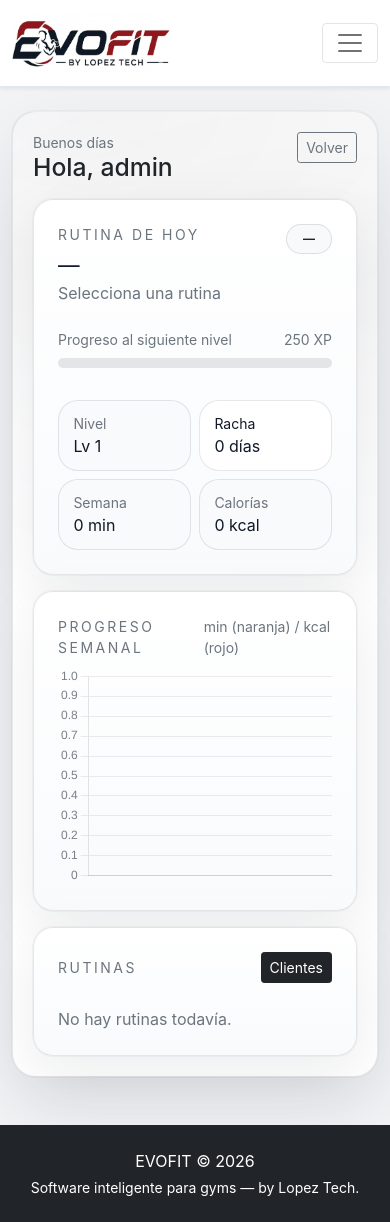
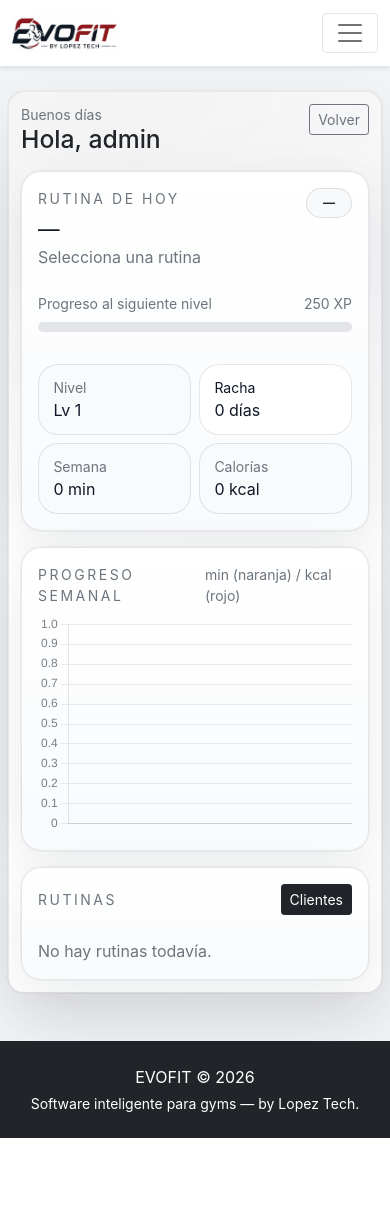
Before and after one commit to LopezTechLT/evofit, a Flask app: page /fitness in a window 390 px wide. After the commit the page ends 1138 px from the top, so only its background shows below. Run offline with Flask 3, Linux system fonts and the light colour scheme; a user stored in the database is signed in; data comes from the database, SQL or seed files in the repository; data that the repository does not hold is empty.

Commit message:
Make all templates fully responsive for mobile

```diff
--- a/backend/static/css/style.css
+++ b/backend/static/css/style.css
@@ -198,3 +198,82 @@ footer.footer {
     background: #ffffff;
     color: #111827;
 }
+
+/* ===== responsive ===== */
+@media (max-width: 767.98px) {
+    .hero {
+        min-height: auto;
+        padding: 2rem 1rem !important;
+        border-radius: 1.5rem !important;
+    }
+    .display-5 {
+        font-size: calc(1.8rem + .6vw) !important;
+    }
+    .display-6 {
+        font-size: calc(1.4rem + .4vw) !important;
+    }
+    .brand-logo {
+        height: 40px;
+    }
+    .container {
+        padding-left: 12px;
+        padding-right: 12px;
+    }
+    main > .container {
+        padding-left: 8px;
+        padding-right: 8px;
+    }
+    .feature-card:hover,
+    .plan-card:hover,
+    .card:hover {
+        transform: none !important;
+        box-shadow: none !important;
+    }
+    .feature-card,
+    .plan-card {
+        transition: none !important;
+    }
+    .table-responsive {
+        font-size: 0.8rem;
+    }
+    .table-responsive .btn-sm {
+        font-size: 0.7rem;
+        padding: 0.2rem 0.4rem;
+    }
+    .navbar .btn {
+        width: 100%;
+        margin-left: 0 !important;
+        margin-top: 0.5rem;
+    }
+    .navbar-nav .nav-item {
+        text-align: center;
+    }
+}
+
+@media (max-width: 575.98px) {
+    .hero-card {
+        padding: 1.25rem !important;
+    }
+    .plan-card .display-6 {
+        font-size: 1.3rem !important;
+    }
+    .plan-card ul li {
+        font-size: 0.82rem;
+    }
+    .card-body {
+        padding: 1rem;
+    }
+    .fitness-shell {
+        padding: 0.75rem !important;
+        border-radius: 1rem !important;
+    }
+    .fitness-card {
+        padding: 1rem !important;
+    }
+    .modal-shell {
+        padding: 1rem !important;
+    }
+    .train-shell {
+        padding: 1rem !important;
+    }
+}
--- a/backend/templates/admin_memberships.html
+++ b/backend/templates/admin_memberships.html
@@ -1,8 +1,11 @@
 {% extends "base.html" %}
 
 {% block content %}
-<h2>Membresías</h2>
+<div class="d-flex align-items-center justify-content-between flex-wrap gap-2 mb-3">
+    <h2 class="mb-0">Membresías</h2>
+</div>
 <p>Revisa y administra las membresías activas y vencidas de tus clientes.</p>
+<div class="table-responsive">
 <table class="table">
     <thead>
         <tr>
@@ -46,4 +49,5 @@
         {% endfor %}
     </tbody>
 </table>
+</div>
 {% endblock %}
```
Also changed, not shown: backend/templates/clients.html (+6 -1 lines).
